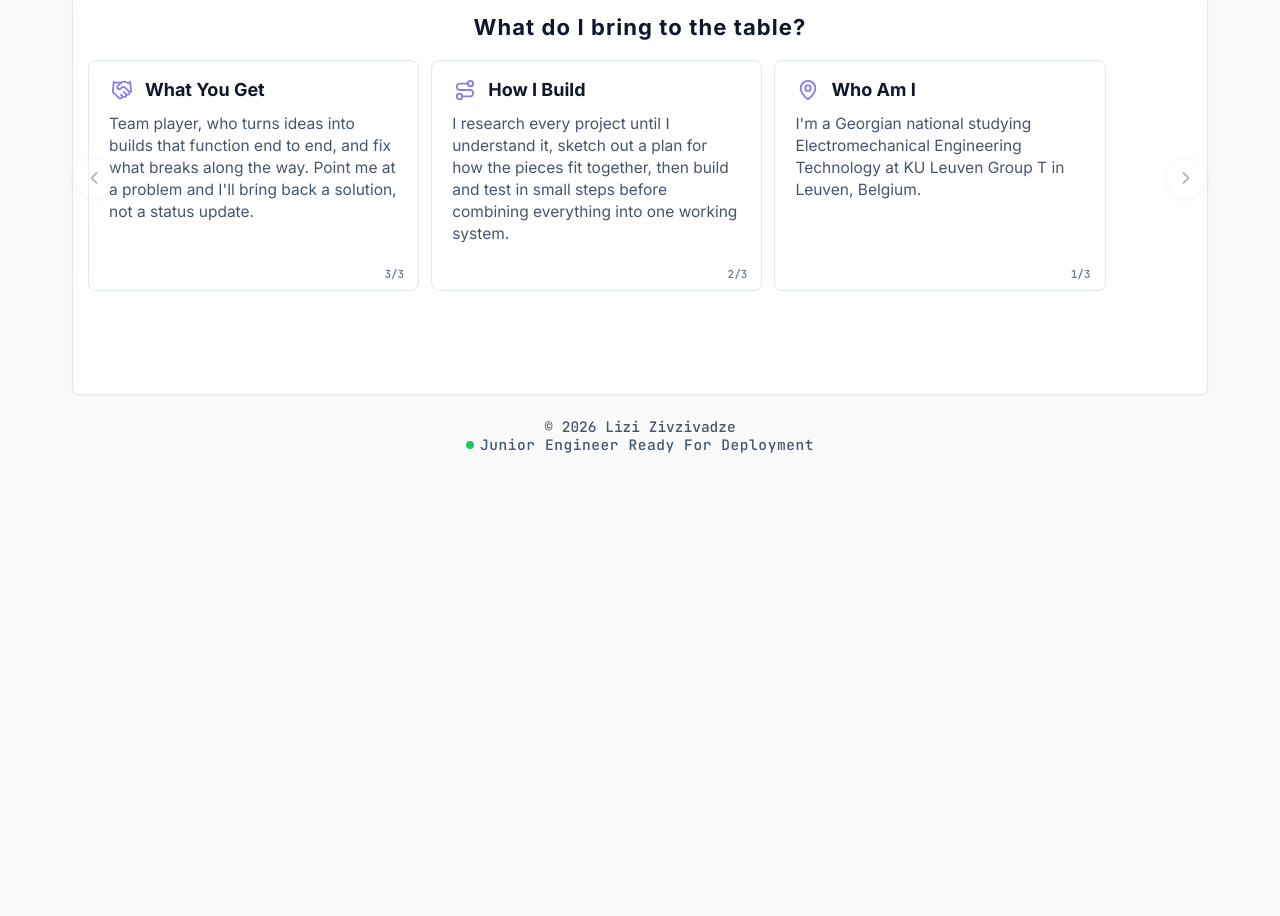
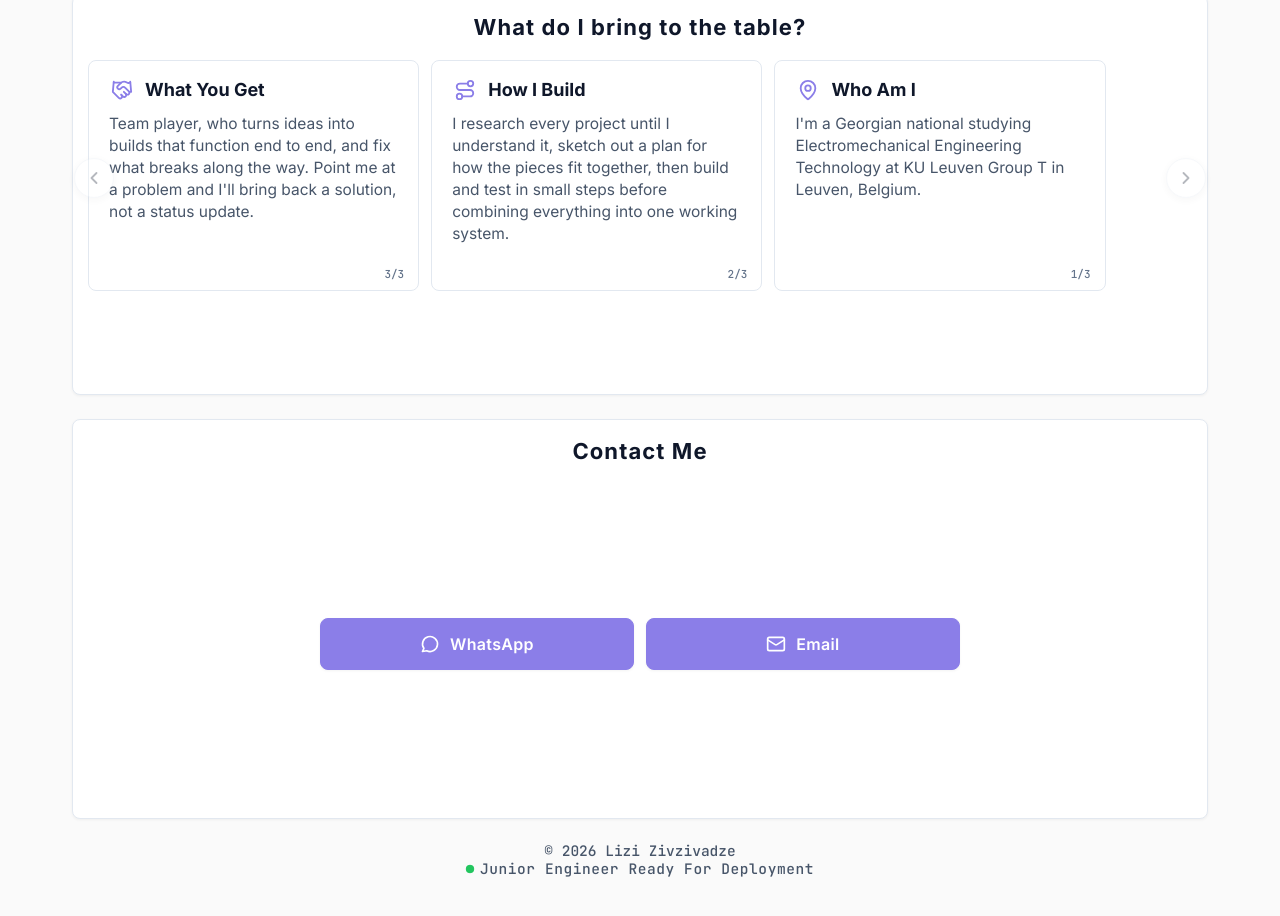
Before and after one commit to lizozivzivadze-star/portfolio-webpage, a plain HTML site: page index.html in a window 1280 px wide. Shown: the part 2185-3101 px from the top of the page. Before the commit the page ends 2683 px from the top, so only its background shows below. Drawn offline with nearby package versions, Linux system fonts and the light colour scheme.

Commit message:
Update: 2026-08-18 16:06

```diff
--- a/index.html
+++ b/index.html
@@ -141,11 +141,12 @@
       box-shadow: 0 1px 3px 0 rgba(0, 0, 0, 0.05);
     }
 
-    /* Projects, Skills, Events, Value, Help Yourself Containers */
+    /* Projects, Skills, Events, Value, Contact, Help Yourself Containers */
     .projects-card-container,
     .skills-card,
     .events-card-container,
     .value-card-container,
+    .contact-card-container,
     .help-yourself-card-container {
       background: var(--bg-surface);
       border: 1px solid var(--border-color);
@@ -154,12 +155,13 @@
       margin-bottom: 24px;
       box-shadow: 0 1px 3px 0 rgba(0, 0, 0, 0.05);
     }
-    /* Value section covers at least half the screen on every device */
+    /* Value section covers at least half the screen on every device.
+       margin-bottom stays 24px (from the shared rule) so the gap down to the
+       Contact section matches the spacing between all other sections. */
     .value-card-container {
       min-height: 50vh;
       display: flex;
       flex-direction: column;
-      margin-bottom: 12px;
     }
     .value-card-container .value-carousel {
       flex: 1 1 auto;
@@ -168,6 +170,69 @@
     .value-card-container .value-card {
       height: auto !important;
       min-height: 231px;
+    }
+
+    /* Contact section: same tall footprint as the value section (>= 50vh), with the
+       two contact buttons centered vertically and horizontally. As the last section
+       before the footer it keeps the 12px bottom margin the value section used to
+       carry, so the footer clearance stays exactly as it was. */
+    .contact-card-container {
+      min-height: 50vh;
+      display: flex;
+      flex-direction: column;
+      margin-bottom: 12px;
+    }
+    .contact-buttons-wrap {
+      flex: 1 1 auto;
+      display: flex;
+      align-items: center;
+      justify-content: center;
+    }
+    .contact-buttons-row {
+      display: flex;
+      flex-direction: row;
+      gap: 12px;
+      width: 100%;
+    }
+    .contact-btn {
+      flex: 1 1 0;
+      min-width: 0;
+      display: flex;
+      align-items: center;
+      justify-content: center;
+      gap: 10px;
+      height: 52px;
+      padding: 0 16px;
+      background: var(--accent-primary);
+      color: #FFFFFF;
+      border: 1px solid var(--accent-primary);
+      border-radius: 8px;
+      font-family: var(--font-primary);
+      font-size: 16px;
+      font-weight: 600;
+      letter-spacing: 0.02em;
+      text-decoration: none;
+      box-shadow: 0 1px 3px 0 rgba(0, 0, 0, 0.05);
+      transition: background 0.15s ease, border-color 0.15s ease;
+      -webkit-tap-highlight-color: transparent;
+    }
+    .contact-btn:hover {
+      background: var(--accent-hover);
+      border-color: var(--accent-hover);
+    }
+    .contact-btn svg {
+      width: 20px;
+      height: 20px;
+      flex-shrink: 0;
+    }
+    .contact-btn span {
+      white-space: nowrap;
+      overflow: hidden;
+      text-overflow: ellipsis;
+    }
+    /* Desktop: cap the button row so two buttons don't stretch absurdly wide */
+    @media (min-width: 1024px) {
+      .contact-buttons-row { max-width: 640px; }
     }
 
     .skills-card {
@@ -1029,6 +1094,25 @@
       </div>
     </section>
 
+    <!-- SECTION 6b: CONTACT ME -->
+    <section id="contact-section" class="contact-card-container">
+      <h2 class="section-title single-line-title" style="font-size: clamp(16px, 5.3vw, 22px); white-space: nowrap; overflow: hidden; text-overflow: ellipsis; width: 100%;">Contact Me</h2>
+      <div class="contact-buttons-wrap">
+        <div class="contact-buttons-row">
+          <!-- WhatsApp -->
+          <a href="https://wa.me/32499221680" title="WhatsApp Chat" target="_blank" rel="noopener noreferrer" class="contact-btn">
+            <svg viewBox="0 0 24 24" fill="none" stroke="currentColor" stroke-width="2" stroke-linecap="round" stroke-linejoin="round"><path d="M3 21l1.65-3.8a9 9 0 1 1 3.4 2.9L3 21"/></svg>
+            <span>WhatsApp</span>
+          </a>
+          <!-- Email -->
+          <a href="mailto:lizozivzivadze@gmail.com" title="Email Lizi Zivzivadze" target="_self" class="contact-btn">
+            <svg viewBox="0 0 24 24" fill="none" stroke="currentColor" stroke-width="2" stroke-linecap="round" stroke-linejoin="round"><rect width="20" height="16" x="2" y="4" rx="2"/><path d="m22 7-8.97 5.7a1.94 1.94 0 0 1-2.06 0L2 7"/></svg>
+            <span>Email</span>
+          </a>
+        </div>
+      </div>
+    </section>
+
     <!-- SECTION 10: NORMAL (STATIC) FOOTER -->
     <footer id="page-footer" class="page-footer" style="position: static; width: 100%; padding: 12px 15px 12px 15px; display: flex; flex-direction: column; align-items: center; justify-content: center; gap: 2px; box-sizing: border-box; line-height: 1.125;">
       <div class="footer-line-1" style="display: flex; align-items: center; justify-content: center; gap: 6px; width: 100%;">
```
Also changed, not shown: parts/00_head.html (+68 -3 lines), parts/06b_contact.html (added, +18 -0 lines), 1 other file.
